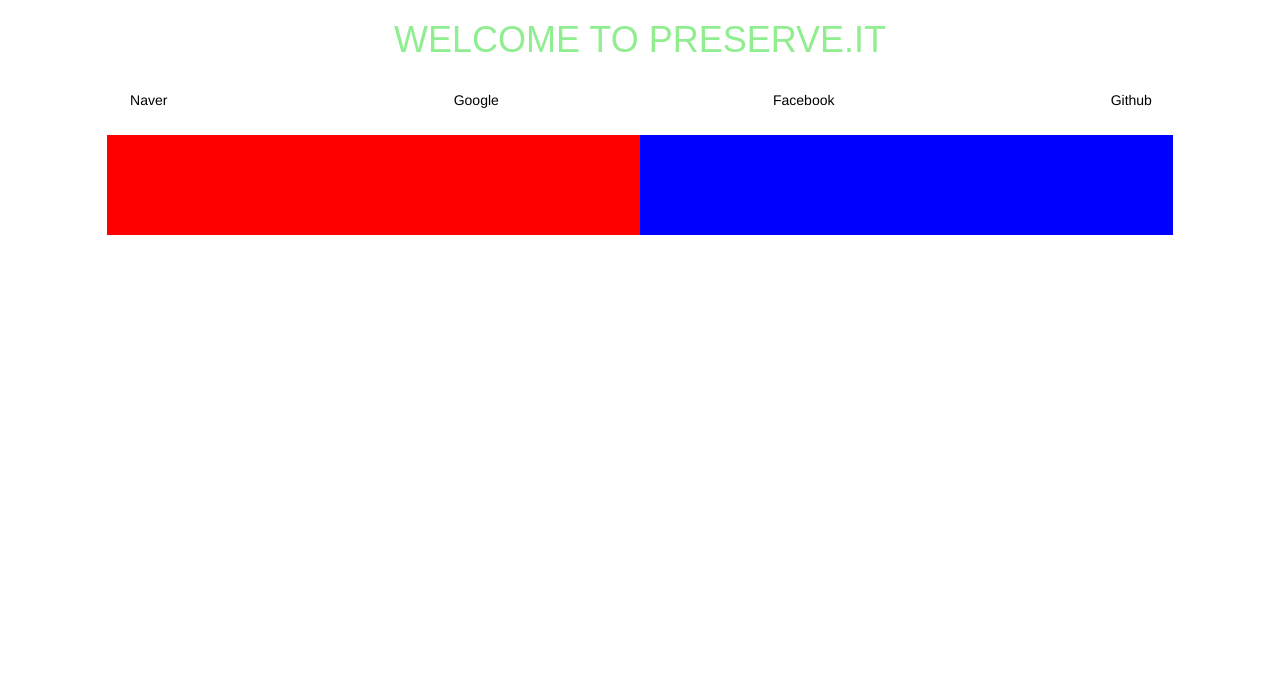
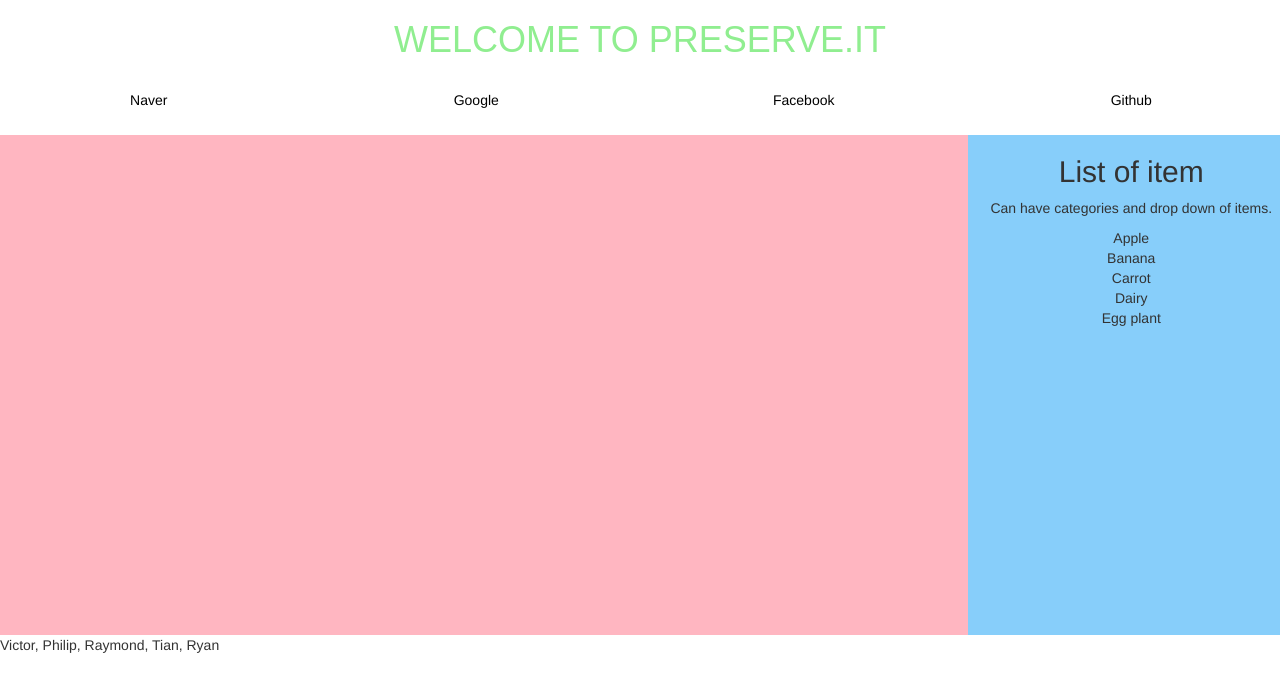
Before and after one commit to sksmsdkdl23/COMP2910, a PHP site: page / in a window 1280 px wide. Shown: the top 692 px of that part. Run offline with PHP 8.4, Linux system fonts and the light colour scheme; the page is wider than the window, and the part outside it is not shown.

Commit message:
Template

```diff
--- a/css/style.css
+++ b/css/style.css
@@ -4,6 +4,11 @@
     color: lightgreen;
     font-family: Arial, Helvetica, sans-serif;
     display: none;
+}
+
+footer {
+    display: none;
+    height: 50px;
 }
 
 a {
@@ -16,7 +21,7 @@ ul {
     padding: 0;
 }
 
-li {
+.navigate {
     width: 25%;
     list-style: none;
     float: left;
@@ -30,16 +35,28 @@ li:hover {
 }
 
 #panel1{
-    margin: 25px 0px;
+    margin-top: 25px;
     display: none;
 }
 
 #test1 {
-    background: red;
-    height: 100px;
+    background: lightpink;
+    height: 500px;
 }
 
 #test2 {
-    background: blue;
-    height: 100px;
+    background: lightskyblue;
+    height: 500px;
 }
+
+#apple {
+    text-align: center;
+}
+
+#item-list {
+    text-align: center;
+}
+
+#apple {
+    display: none;
+}
--- a/index.html
+++ b/index.html
@@ -18,6 +18,12 @@
                 setTimeout(function() {
                     $('#panel1').fadeIn(1000);
                 }, 2000);
+                setTimeout(function() {
+                    $('footer').fadeIn(1000);
+                }, 2000);
+                $("#apples").click(function() {
+                    $("#apple").fadeIn(1000);
+                });
             });
         </script>
         <div id="banner">
@@ -26,23 +32,42 @@
         <div id="navigation" class="row">
             <nav>
                 <ul>
-                    <a href="https://www.naver.com"><li>Naver</li></a>
-                    <a href="https://www.google.ca"><li>Google</li></a>
-                    <a href="https://www.facebook.com"><li>Facebook</li></a>
-                    <a href="https://github.com/"><li>Github</li></a>
+                    <a href="https://www.naver.com"><li class="navigate">Naver</li></a>
+                    <a href="https://www.google.ca"><li class="navigate">Google</li></a>
+                    <a href="https://www.facebook.com"><li class="navigate">Facebook</li></a>
+                    <a href="https://github.com/"><li class="navigate">Github</li></a>
                 </ul>
             </nav>
         </div>
         <div id="panel1" class="row">
-            <div class="col-xl-1 col-lg-1 col-md-1"></div>
-            <div class="col-xl-5 col-lg-5 col-md-5" id="test1">
+            <div class="col-xl-9 col-lg-9 col-md-9" id="test1">
+                <div id="apple">
+                    <h2>Apple</h2>
+                    <!--<div style="text-align: left;">
+                        <h3>How to preserve an apple</h3>
+                    </div>-->
+                    <h3>How to preserve an apple</h3>
 
+                    <p>Apple paragraph goes here.</p>
+                </div>
             </div>
 
-            <div class="col-xl-5 col-lg-5 col-md-5" id="test2">
-
+            <div class="col-xl-3 col-lg-3 col-md-3" id="test2">
+                <div id="item-list">
+                    <h2>List of item</h2>
+                    <p>Can have categories and drop down of items.</p>
+                    <ul>
+                        <li id="apples">Apple</li>
+                        <li>Banana</li>
+                        <li>Carrot</li>
+                        <li>Dairy</li>
+                        <li>Egg plant</li>
+                    </ul>
+                </div>
             </div>
-            <div class="col-xl-1 col-lg-1 col-md-1"></div>
         </div>
+        <footer>
+            <p id="name">Victor, Philip, Raymond, Tian, Ryan</p>
+        </footer>
     </body>
 </html>
```
